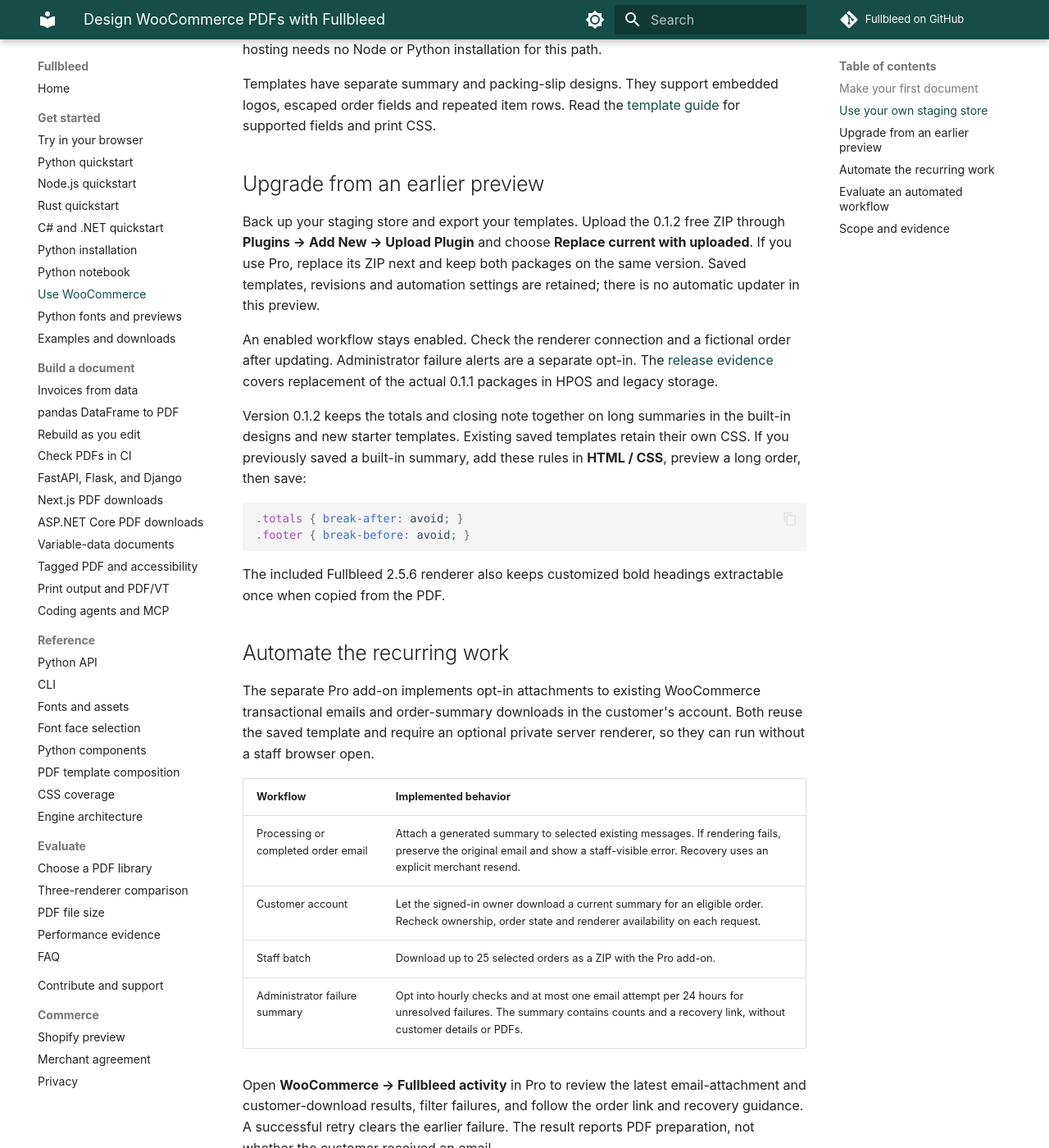
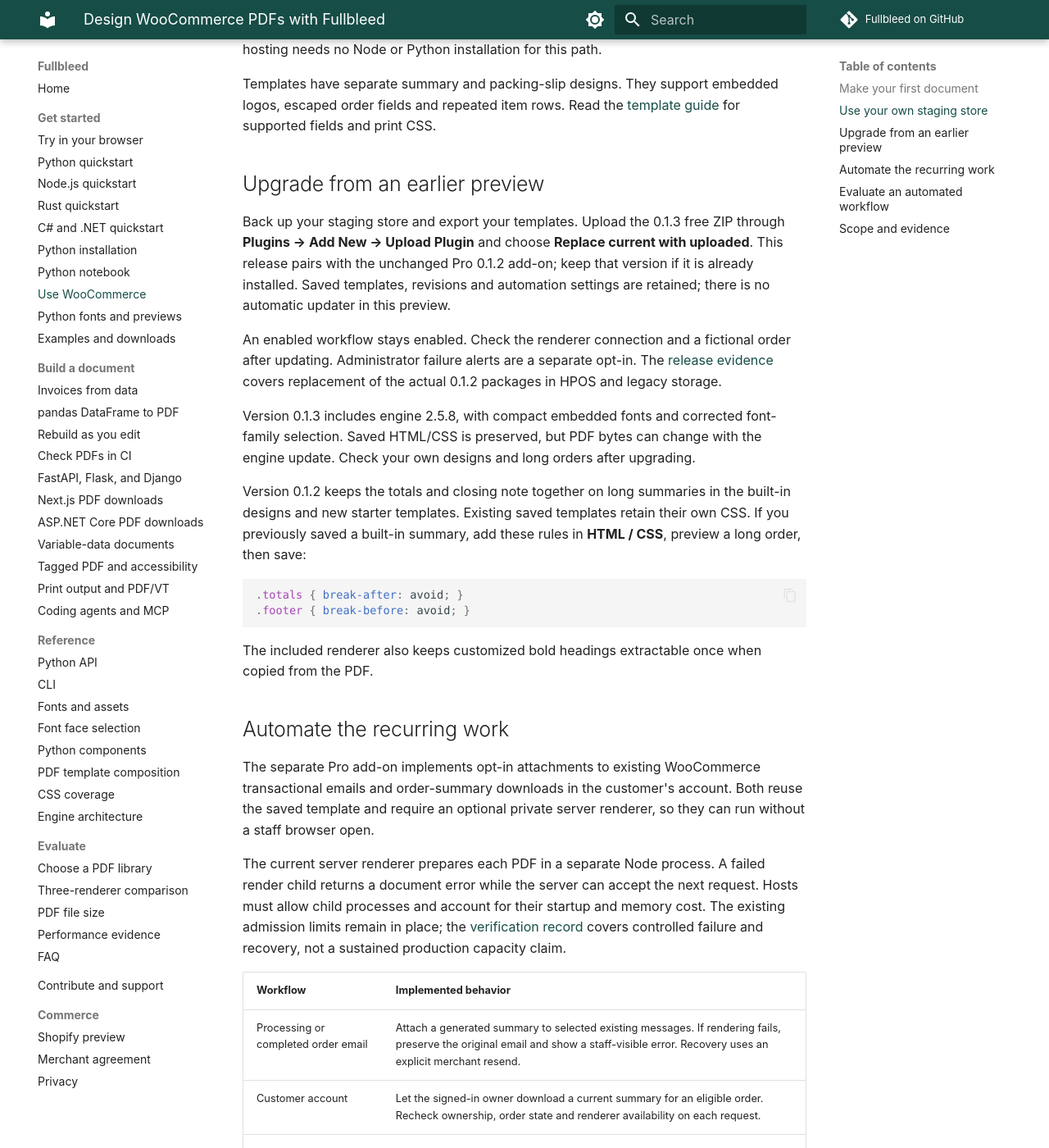
Before and after one commit to fullbleed-engine/docs, an MkDocs documentation site: the page built from docs/guides/woocommerce.md, in a window 1280 px wide and 1400 px high, scrolled down 2178 px. Shown: the whole window at 82% size. Built offline with MkDocs 1.6.1 and Material for MkDocs 9.7.7, drawn with Linux system fonts in a browser that asks for light colours; comment, search, counter and statistics services are not loaded.

Commit message:
Document Commerce 0.1.3 and refresh the live sample PDF (#50)

````diff
--- a/docs/guides/woocommerce.md
+++ b/docs/guides/woocommerce.md
@@ -13,7 +13,7 @@
 sales, update subscriptions and marketplace listings are not live.
 
 [Try a sample store](https://playground.wordpress.net/?storage=temp&blueprint-url=https://raw.githubusercontent.com/fullbleed-engine/fullbleed-commerce/main/playground/blueprint.json){ .md-button .md-button--primary }
-[Download the free preview](https://github.com/fullbleed-engine/fullbleed-commerce/releases/download/v0.1.2/fullbleed-commerce-0.1.2.zip){ .md-button }
+[Download the free preview](https://github.com/fullbleed-engine/fullbleed-commerce/releases/download/v0.1.3/fullbleed-commerce-0.1.3.zip){ .md-button }
 
 ## Make your first document
 
@@ -57,16 +57,20 @@
 
 ## Upgrade from an earlier preview
 
-Back up your staging store and export your templates. Upload the 0.1.2 free
+Back up your staging store and export your templates. Upload the 0.1.3 free
 ZIP through **Plugins → Add New → Upload Plugin** and choose **Replace current
-with uploaded**. If you use Pro, replace its ZIP next and keep both packages on
-the same version. Saved templates, revisions and automation settings are retained;
+with uploaded**. This release pairs with the unchanged Pro 0.1.2 add-on; keep that
+version if it is already installed. Saved templates, revisions and automation settings are retained;
 there is no automatic updater in this preview.
 
 An enabled workflow stays enabled. Check the renderer connection and a fictional
 order after updating. Administrator failure alerts are a separate opt-in.
-The [release evidence](https://github.com/fullbleed-engine/fullbleed-commerce/releases/tag/v0.1.2)
-covers replacement of the actual 0.1.1 packages in HPOS and legacy storage.
+The [release evidence](https://github.com/fullbleed-engine/fullbleed-commerce/releases/tag/v0.1.3)
+covers replacement of the actual 0.1.2 packages in HPOS and legacy storage.
+
+Version 0.1.3 includes engine 2.5.8, with compact embedded fonts and corrected
+font-family selection. Saved HTML/CSS is preserved, but PDF bytes can change with
+the engine update. Check your own designs and long orders after upgrading.
 
 Version 0.1.2 keeps the totals and closing note together on long summaries in
 the built-in designs and new starter templates. Existing saved templates retain
@@ -78,7 +82,7 @@
 .footer { break-before: avoid; }
 ```
 
-The included Fullbleed 2.5.6 renderer also keeps customized bold headings
+The included renderer also keeps customized bold headings
 extractable once when copied from the PDF.
 
 ## Automate the recurring work
@@ -87,6 +91,13 @@
 transactional emails and order-summary downloads in the customer's account.
 Both reuse the saved template and require an optional private server renderer,
 so they can run without a staff browser open.
+
+The current server renderer prepares each PDF in a separate Node process. A
+failed render child returns a document error while the server can accept the next
+request. Hosts must allow child processes and account for their startup and
+memory cost. The existing admission limits remain in place; the
+[verification record](https://github.com/fullbleed-engine/fullbleed-commerce/blob/main/docs/process-rendering-verification.json)
+covers controlled failure and recovery, not a sustained production capacity claim.
 
 | Workflow | Implemented behavior |
 | --- | --- |
@@ -149,7 +160,7 @@
 and unsupported glyphs, preserves the platform's amounts and does not recalculate
 tax. Validate your own order shapes and language coverage on staging.
 
-The [release](https://github.com/fullbleed-engine/fullbleed-commerce/releases/tag/v0.1.2)
+The [release](https://github.com/fullbleed-engine/fullbleed-commerce/releases/tag/v0.1.3)
 includes checksums, readable source and license notices. WordPress plugin code
 is GPL-compatible; Fullbleed core remains MIT. The
 [verification record](https://github.com/fullbleed-engine/fullbleed-commerce/blob/main/docs/verification.md)
````
Also changed, not shown: docs/assets/commerce/sample-order.png, 2 other files.
